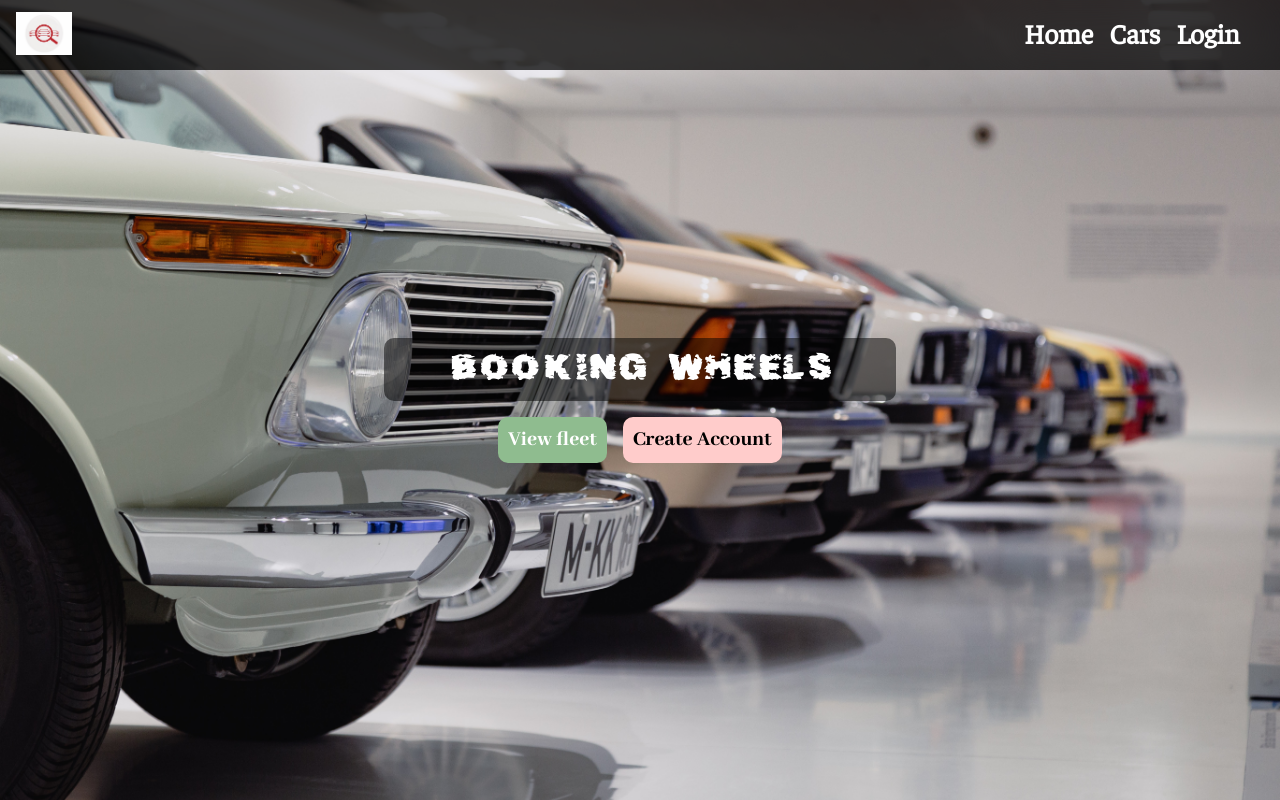
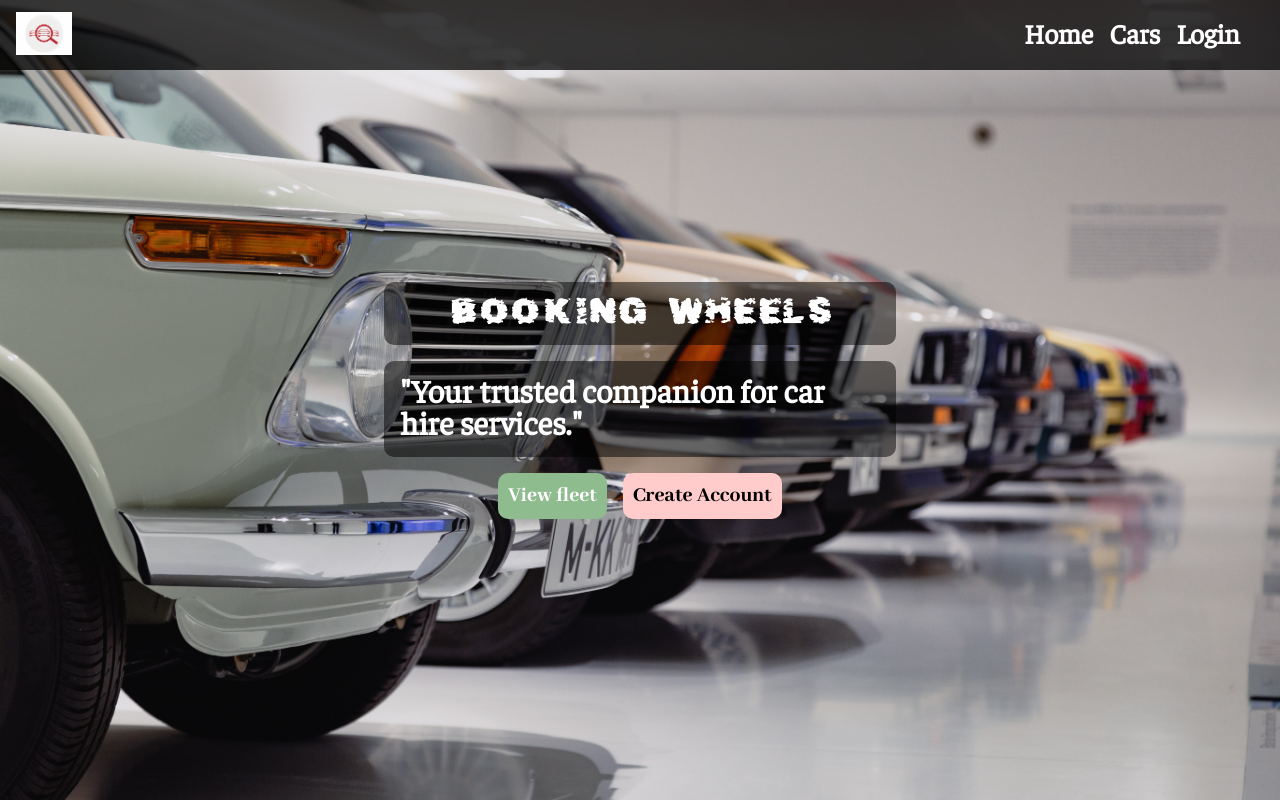
Before and after one commit to Tgithinji/Booking_wheels, a Flask app: page / in a window 1280 px wide. Run offline with Flask 3, Linux system fonts and the light colour scheme; some libraries are stand-ins or nearby versions.

Commit message:
Add a quote on the landing page

```diff
--- a/app/static/styles/styles.css
+++ b/app/static/styles/styles.css
@@ -169,12 +169,15 @@ main {
 }
 
 
-.hero-text {
+.hero-text,
+.hero-quote {
     font-size: 2rem;
     margin: auto;
     padding: 1rem;
     color: #fff;
     font-weight: bold;
+}
+.hero-text {
     font-family: "after_shok";
 }
 
--- a/app/templates/_hero.html
+++ b/app/templates/_hero.html
@@ -2,6 +2,10 @@
   <div class="hero-content">
   	<p class="hero-text">BOOKING WHEELS</p>
 	</div>
+  <div class="hero-content">
+  <p class="hero-quote">"Your trusted companion for car hire services."</p>
+	</div>
+
   {% if section == 'home' %}
   <div class="links flex">
     <a href="{{ url_for('view_cars') }}">View fleet</a>
```
